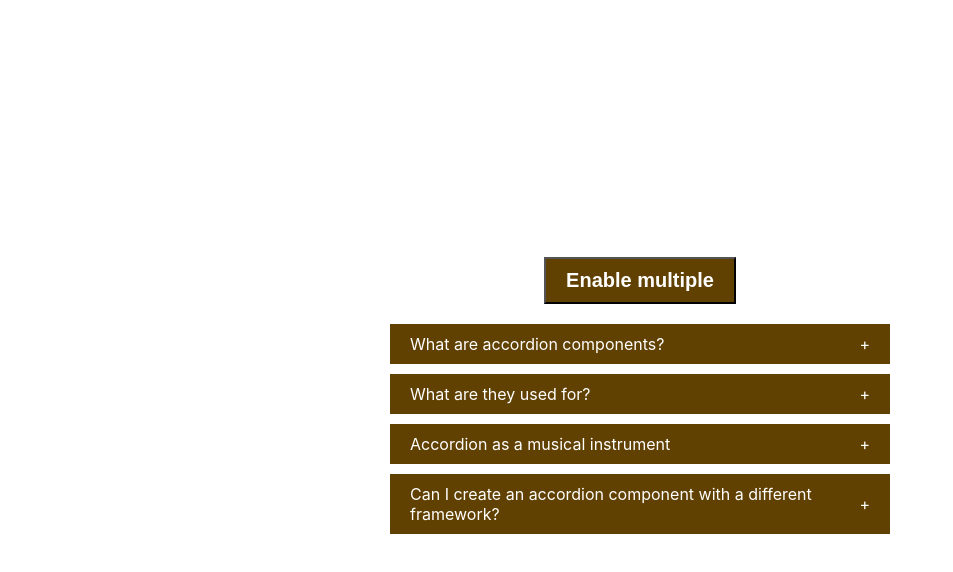
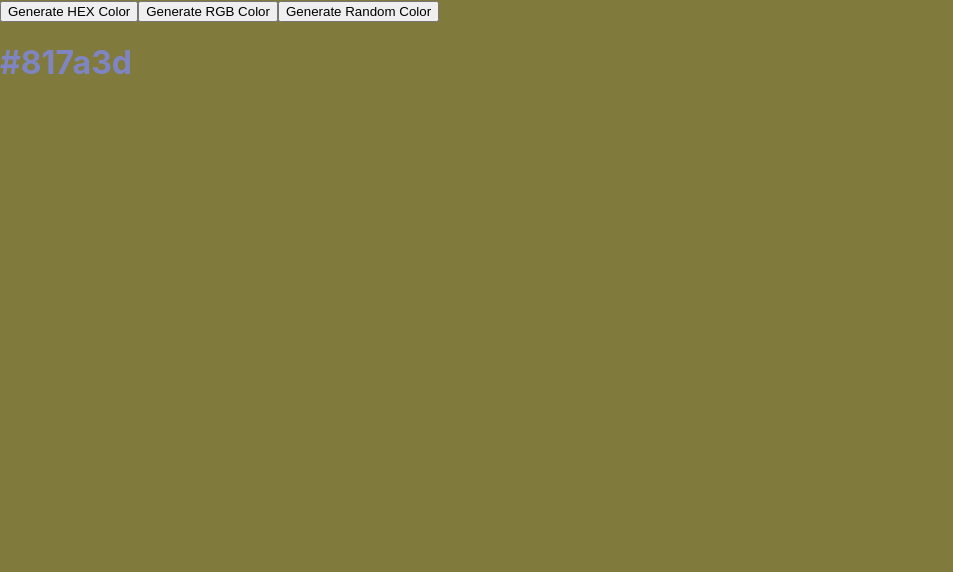
Before and after one commit to pszklanko/react-interview-tasks, a React (Create React App) app: page / in a window 1280 px wide. Shown: the top 572 px of the page, without its empty margins (0-953 px from the left). Built offline with nearby package versions, Linux system fonts and the light colour scheme.

Commit message:
random-color component

```diff
--- a/src/App.tsx
+++ b/src/App.tsx
@@ -1,8 +1,10 @@
 import Accordion from './accordion';
+import RandomColor from './random-color';
 
 function App() {
   return (
-    <Accordion></Accordion>
+    // <Accordion></Accordion>
+    <RandomColor></RandomColor>
   );
 }
 
--- /dev/null
+++ b/src/random-color/index.tsx
@@ -0,0 +1,40 @@
+import { useEffect, useState } from "react"
+
+export default function RandomColor() {
+    const [typeOfColor, setTypeOfColor] = useState('hex');
+    const [color, setColor] = useState('#000000');
+
+    function handleGenerateRandomColor() {
+        const max = 256;
+
+        const r = Math.floor(Math.random() * max);
+        const g = Math.floor(Math.random() * max);
+        const b = Math.floor(Math.random() * max);
+
+        if (typeOfColor === 'hex') {
+            const rgbToHex = '#' + [r, g, b]
+                .map(x => x.toString(16).padStart(2, '0')).join('')
+
+            setColor(rgbToHex);
+        } else {
+            setColor(`rgb(${r},${g},${b})`);
+        }
+    }
+
+    useEffect(() => {
+        handleGenerateRandomColor()
+    }, [typeOfColor])
+    return <div style={{
+        width: '100vw',
+        height: '100vh',
+        backgroundColor: color
+    }}>
+        <button onClick={() => setTypeOfColor('hex')}>Generate HEX Color</button>
+        <button onClick={() => setTypeOfColor('rgb ')}>Generate RGB Color</button>
+        <button onClick={handleGenerateRandomColor}>Generate Random Color</button>
+        <h1 style={{
+            color: color,
+            filter: 'invert(100%)'
+        }}>{color}</h1>
+    </div>
+}
```
